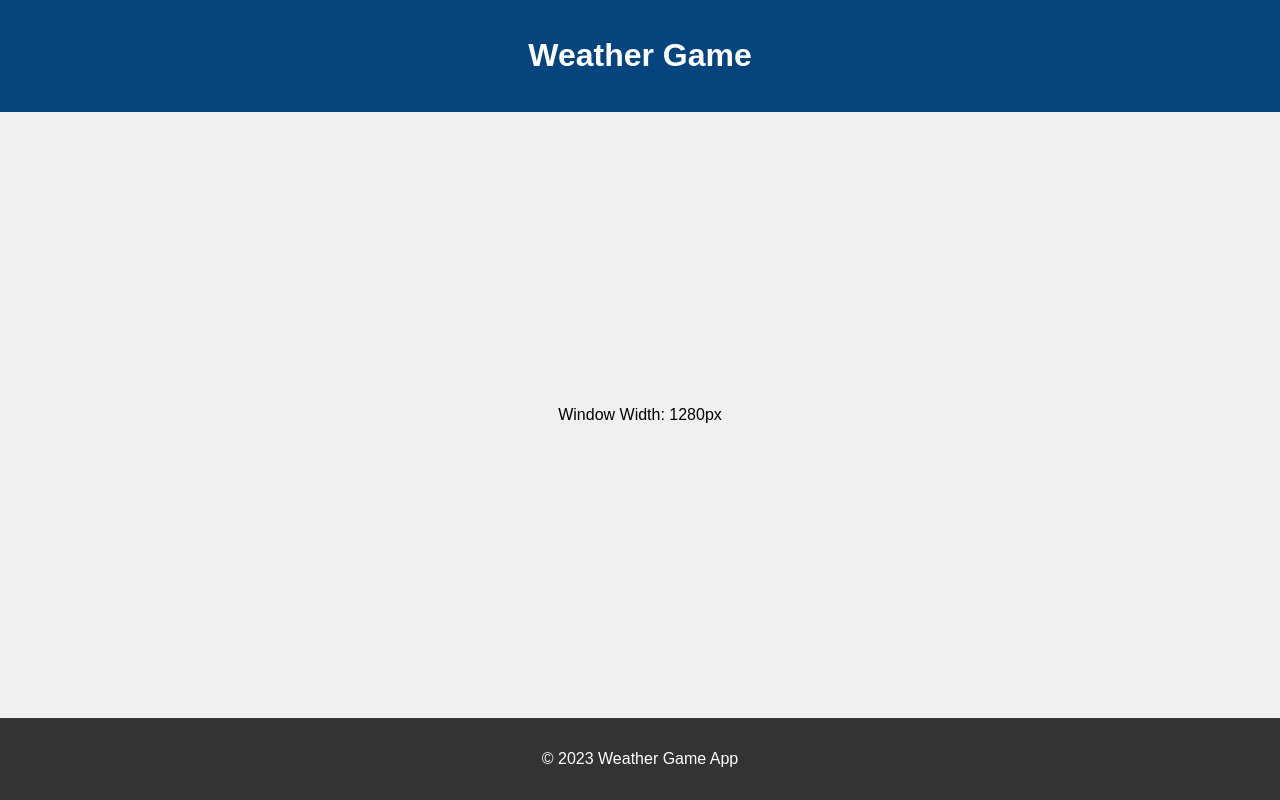
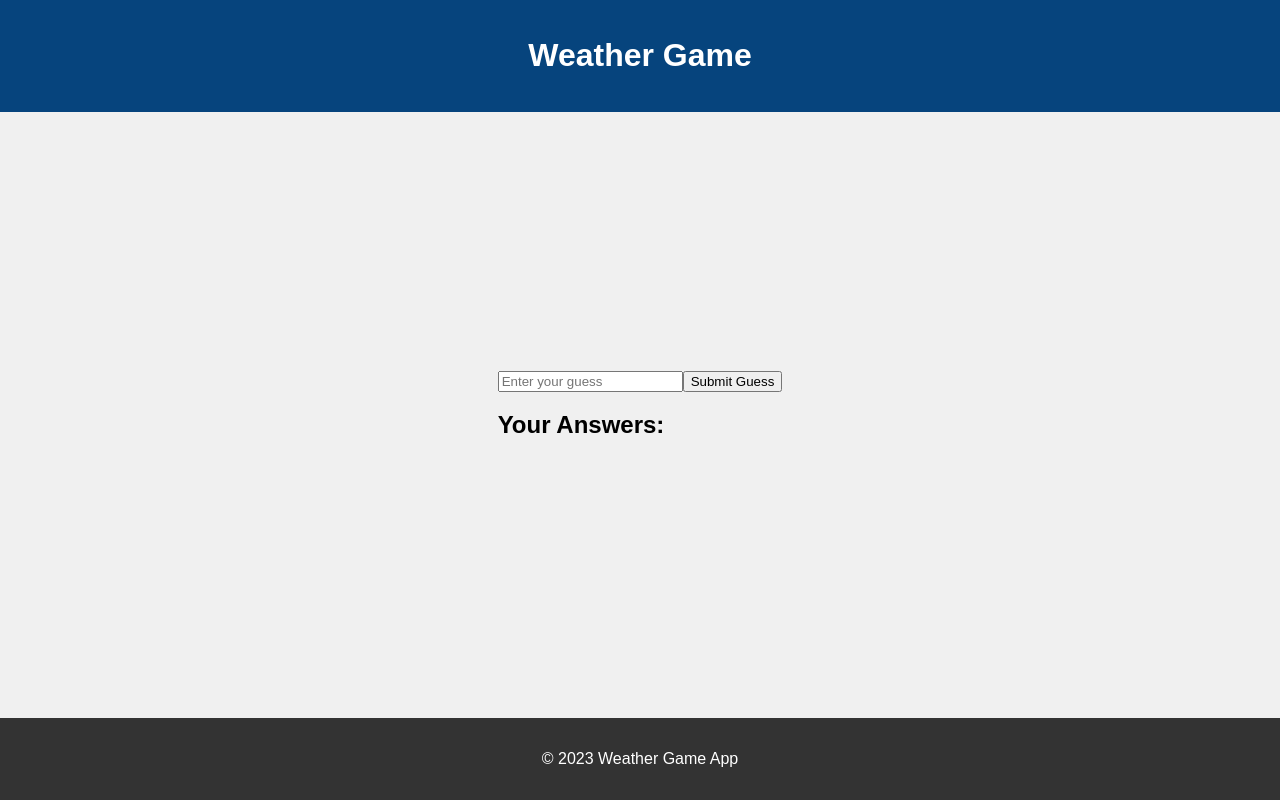
Before and after one commit to anigulkanyan1995/weather-game, a React (Create React App) app: page / in a window 1280 px wide. Built offline with nearby package versions, Linux system fonts and the light colour scheme.

Commit message:
Initial commit

```diff
--- a/src/App.js
+++ b/src/App.js
@@ -1,20 +1,8 @@
-import React, { useState, useEffect } from 'react';
+import React from 'react';
 import './App.css';
+import Game from "./components/game";
 
 function App() {
-  const [windowWidth, setWindowWidth] = useState(window.innerWidth);
-
-  useEffect(() => {
-    const handleResize = () => {
-      setWindowWidth(window.innerWidth);
-    };
-
-    window.addEventListener('resize', handleResize);
-
-    return () => {
-      window.removeEventListener('resize', handleResize);
-    };
-  }, []);
 
   return (
       <div className="app">
@@ -22,7 +10,7 @@ function App() {
           <h1>Weather Game</h1>
         </header>
         <main className="main">
-          <p>Window Width: {windowWidth}px</p>
+          <Game />
         </main>
         <footer className="footer">
           <p>© 2023 Weather Game App</p>
--- /dev/null
+++ b/src/components/answersList/index.js
@@ -0,0 +1,12 @@
+import React from 'react';
+
+const AnswersList = () => {
+    return (
+        <div>
+            <h2>Your Answers:</h2>
+
+        </div>
+    );
+};
+
+export default AnswersList;
--- /dev/null
+++ b/src/components/game/index.js
@@ -0,0 +1,15 @@
+import React from 'react';
+import GuessForm from "../guessForm";
+import AnswersList from "../answersList";
+
+const Game = () => {
+
+    return (
+        <div>
+            <GuessForm />
+            <AnswersList  />
+        </div>
+    );
+};
+
+export default Game;
--- /dev/null
+++ b/src/components/guessForm/index.js
@@ -0,0 +1,18 @@
+import React from 'react';
+
+const GuessForm = () => {
+
+    return (
+        <form>
+            <input
+                type="number"
+                placeholder="Enter your guess"
+            />
+            <button type="submit" >
+                Submit Guess
+            </button>
+        </form>
+    );
+};
+
+export default GuessForm;
```
